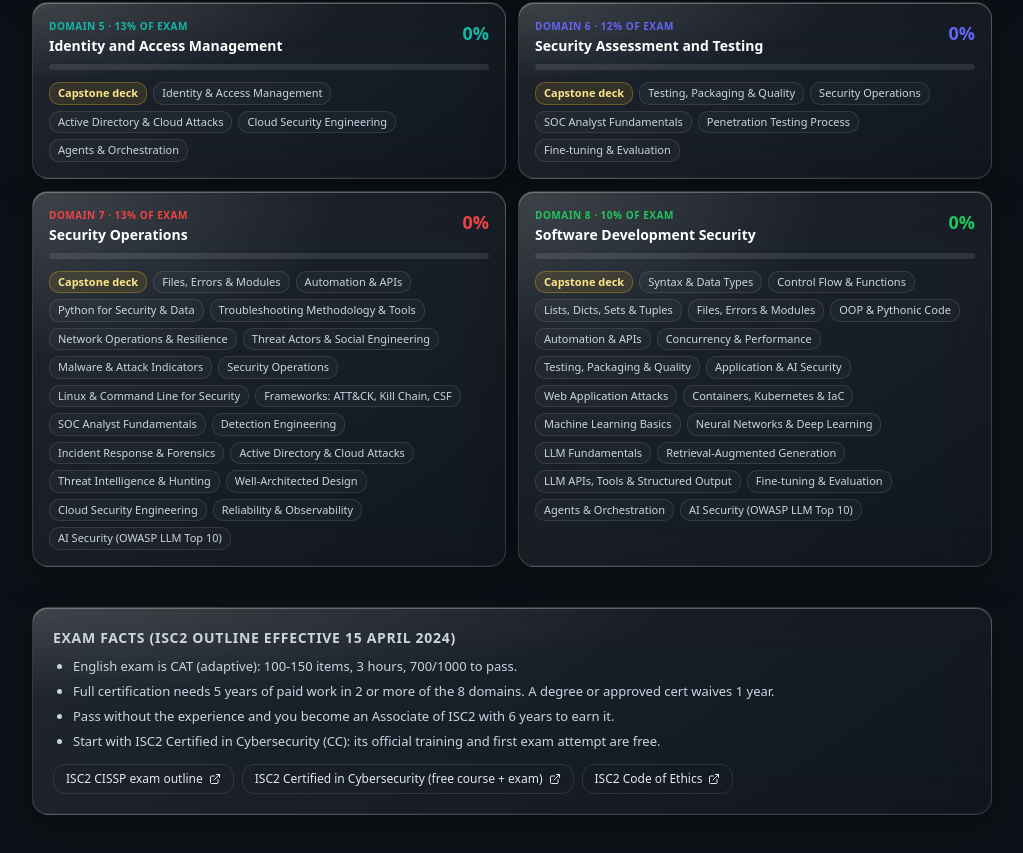
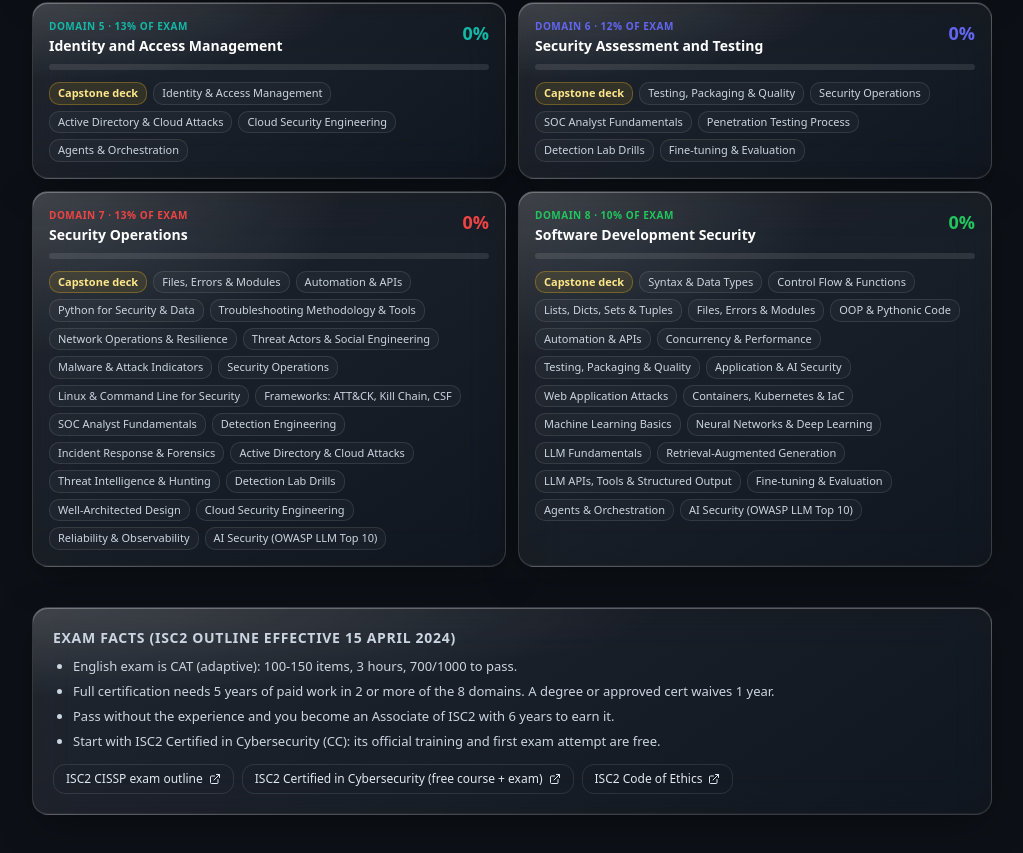
Before and after one commit to spencerawlson/IT_Fund, a React (Vite) app: page /academy/roadmap in a window 1280 px wide. Shown: the part 2268-3121 px from the top of the page, without its empty margins (128-1151 px from the left). Built offline with nearby package versions, Linux system fonts and the light colour scheme; no server answers.

Commit message:
Updated exit

```diff
--- a/src/data/academy/cyber.js
+++ b/src/data/academy/cyber.js
@@ -196,6 +196,29 @@
           ['What is deception technology’s key advantage?', 'Very high-fidelity alerts: legitimate users never touch decoys', 'Honeytokens like fake credentials in memory catch lateral movement.', ['Blocks all attacks', 'Replaces the SIEM', 'Needs no maintenance']],
         ],
       },
+      {
+        id: 'cy-detection-labs',
+        title: 'Detection Lab Drills',
+        summary: 'Hunt the real traces from the CyberSecurity_Lab simulations (run them, then detect them).',
+        cissp: [7, 6],
+        sources: ['cyberlab', 'spencerlab', 'mitre-attack'],
+        cards: [
+          ['In the web-attack lab, what betrays credential stuffing (T1110)?', 'A burst of 401s with many distinct usernames from one source hitting /login', 'The lab’s auth_failure_threshold_exceeded event marks where the alert fires; chase any 401 burst that ends in a 200.', ['A 404 spike across many paths', 'One source touching many ports', 'A single slow connection']],
+          ['What is the enumeration / dir-busting signature (T1595)?', 'A 404 spike across many distinct paths from one source, with a few 200s revealing real content', 'Hunt 404 rate and distinct-URL count per source; hits on /.git, /.env, /wp-admin are high signal.', ['A 401 burst on one endpoint', 'Large inbound POST bodies', 'Evenly-spaced beacons']],
+          ['The SSRF drill aims a url= parameter at 169.254.169.254 — why is that the crown jewel?', 'It is the cloud instance metadata endpoint; SSRF there can leak IAM credentials (T1552.005)', 'A web tier should never fetch a user-supplied URL that resolves to link-local/loopback; enforce IMDSv2 and block link-local egress.', ['It is a DNS root server', 'It is the gateway IP', 'It is a public CDN']],
+          ['A file= parameter arrives as ..%2f..%2fetc/passwd. What is the detection lesson?', 'Decode once before matching, and watch for double-encoding (%252e) that one decode leaves as %2e', 'Path traversal (T1083) hides in encoded and mixed-slash forms; canonicalise, then confine to a base directory.', ['Block only literal ../', 'Trust the browser to normalise it', 'Match the raw bytes only']],
+          ['In the DDoS lab, how do you tell a volumetric flood from slowloris?', 'Volumetric = high requests/sec with connections reused; slowloris = concurrency climbs while requests never complete', 'The lab exposes peak_rps vs peak_concurrent vs total_requests so each attack’s giveaway metric differs.', ['Both look identical in logs', 'By the source port only', 'By the HTTP method only']],
+          ['The DDoS lab’s rapidreset vector models CVE-2023-44487. What is its signature?', 'Streams/requests initiated far exceed completed ones; connections open then abort/RST immediately', 'The lab’s aborted_connections metric climbs while total_requests stays low; over real HTTP/2 you see HEADERS then RST_STREAM.', ['A steady bandwidth soak', 'Many unique URLs', 'One long-lived connection']],
+          ['connflood vs volumetric — what distinguishes them at the victim?', 'connflood opens a fresh socket per request (connections ≈ requests); volumetric reuses keep-alive (requests ≫ connections)', 'Compare total_connections to total_requests; connection churn exhausts the accept queue and ephemeral ports.', ['They send identical traffic', 'connflood uses UDP', 'volumetric never completes requests']],
+          ['Why can the amplification lab measure a factor but never actually attack anyone?', 'It does no source-IP spoofing, so the big responses return to the sender, not a forged victim', 'Real reflection forges the victim’s IP as the query source; without spoofing you can study the factor safely.', ['Because it uses TCP', 'Because responses are encrypted', 'Because it runs as admin']],
+          ['Which amplification profile has the highest factor, and on which UDP source port?', 'NTP monlist (~556x) answering from UDP source port 123', 'The lab’s ntp/ssdp/dns/memcached profiles each pair a query signature with a source port and realistic factor to hunt.', ['SSDP on 53', 'DNS on 1900', 'memcached on 123']],
+          ['In the gift-card lab, what on-disk trait flags the masquerading lure (T1036)?', 'A double or mismatched extension — the name says .pdf/.txt but the real type is executable', 'Correlate a downloaded file (MOTW / Zone.Identifier) with a later process-create where it executes.', ['A large file size', 'A .docx extension', 'A read-only attribute']],
+          ['The lab’s persistence stage writes a Run key. Which telemetry catches it?', 'Sysmon Event ID 12/13 (registry add/set) on ...\\CurrentVersion\\Run, or an Autoruns diff (T1547.001)', 'Alert on new Run/RunOnce values that launch an interpreter or a file in a user-writable path.', ['Sysmon EID 3 only', 'A 404 in web logs', 'A TLS certificate error']],
+          ['The persistence stage also simulates a scheduled task. What is the tell-tale log?', 'Security Event ID 4698 (scheduled task created), or schtasks.exe in process telemetry (T1053.005)', 'A new task with a logon/startup trigger running a script is classic persistence; baseline tasks and diff.', ['Event ID 4624 (logon)', 'A DNS query log', 'A firewall allow rule']],
+          ['How do you hunt the lab’s C2 beacon (T1071)?', 'Look for periodicity, not volume: repeated check-ins to one destination at a near-constant interval', 'Graph the evenly-spaced c2_beacon_sent timestamps; low bytes plus high regularity is the signal even with jitter.', ['A one-time large download', 'Random ports each time', 'A burst then silence']],
+          ['What is the point of each lab writing an events.jsonl file?', 'It is the answer key: a ground-truth timeline to check what your tooling actually caught', 'Run the drill, capture with Sysmon/EDR/Wireshark, then compare your detections against report and detect.', ['It exfiltrates data', 'It stores credentials', 'It is the attack payload']],
+        ],
+      },
     ],
   },
 };
--- a/src/data/academy/meta.js
+++ b/src/data/academy/meta.js
@@ -111,6 +111,8 @@
   'overthewire': { title: 'OverTheWire: Bandit wargame', url: 'https://overthewire.org/wargames/bandit/' },
   'cisa-kev': { title: 'CISA Known Exploited Vulnerabilities catalog', url: 'https://www.cisa.gov/known-exploited-vulnerabilities-catalog' },
   'nist-ir': { title: 'NIST SP 800-61 Incident Response', url: 'https://csrc.nist.gov/pubs/sp/800/61/r3/final' },
+  'cyberlab': { title: 'CyberSecurity_Lab — blue-team detection training labs (GitHub)', url: 'https://github.com/spencerawlson/CyberSecurity_Lab' },
+  'spencerlab': { title: 'SpencerLab — security write-ups & lab guides', url: 'https://spencerlab.tech' },
   // Cloud
   'aws-ccp': { title: 'AWS Skill Builder: Cloud Practitioner Essentials', url: 'https://skillbuilder.aws/' },
   'az-900': { title: 'Microsoft Learn: Azure Fundamentals (AZ-900)', url: 'https://learn.microsoft.com/en-us/training/courses/az-900t00' },
```
Also changed, not shown: 1 other file (tests, documents, lock files or other folders).
